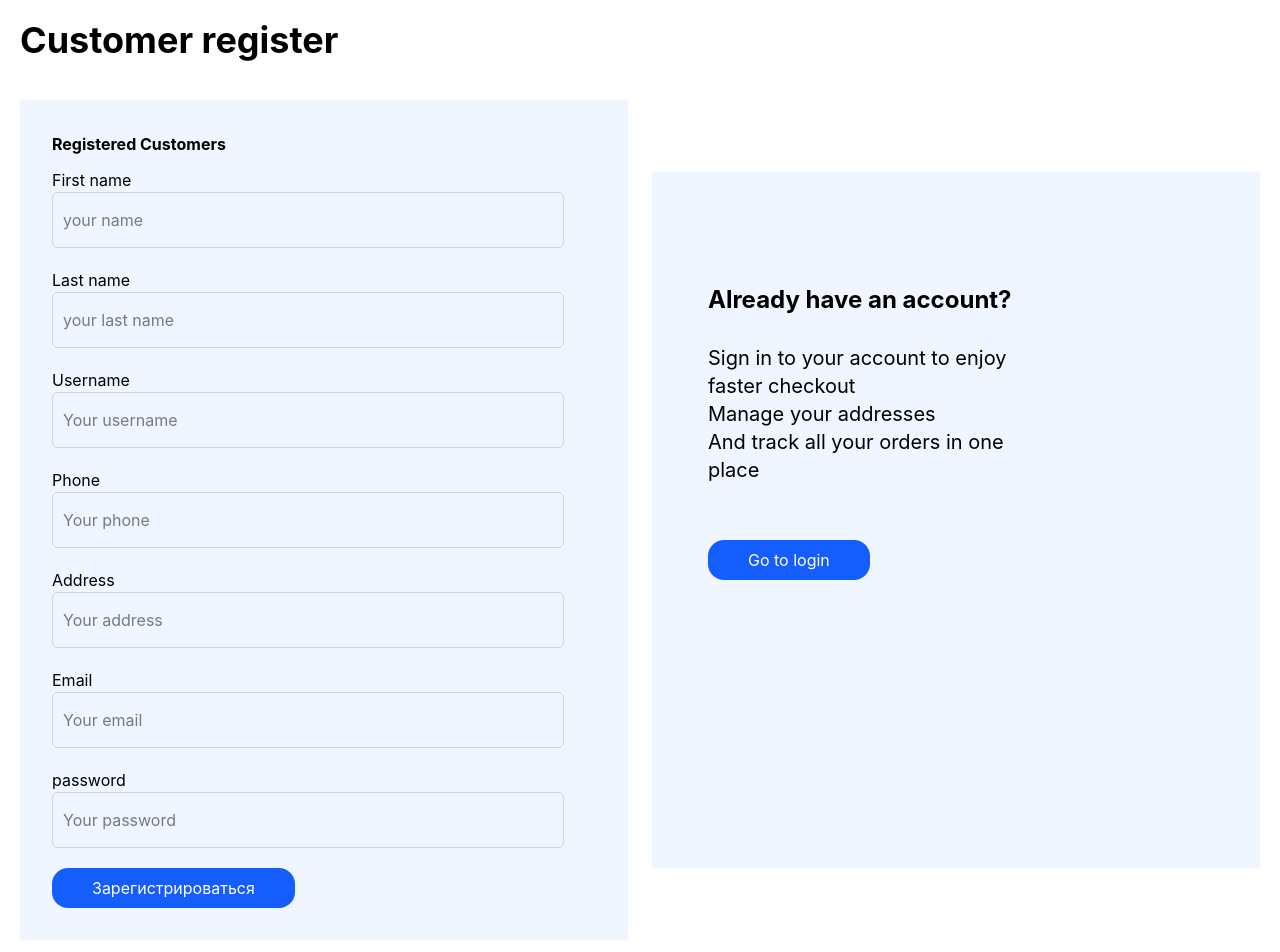
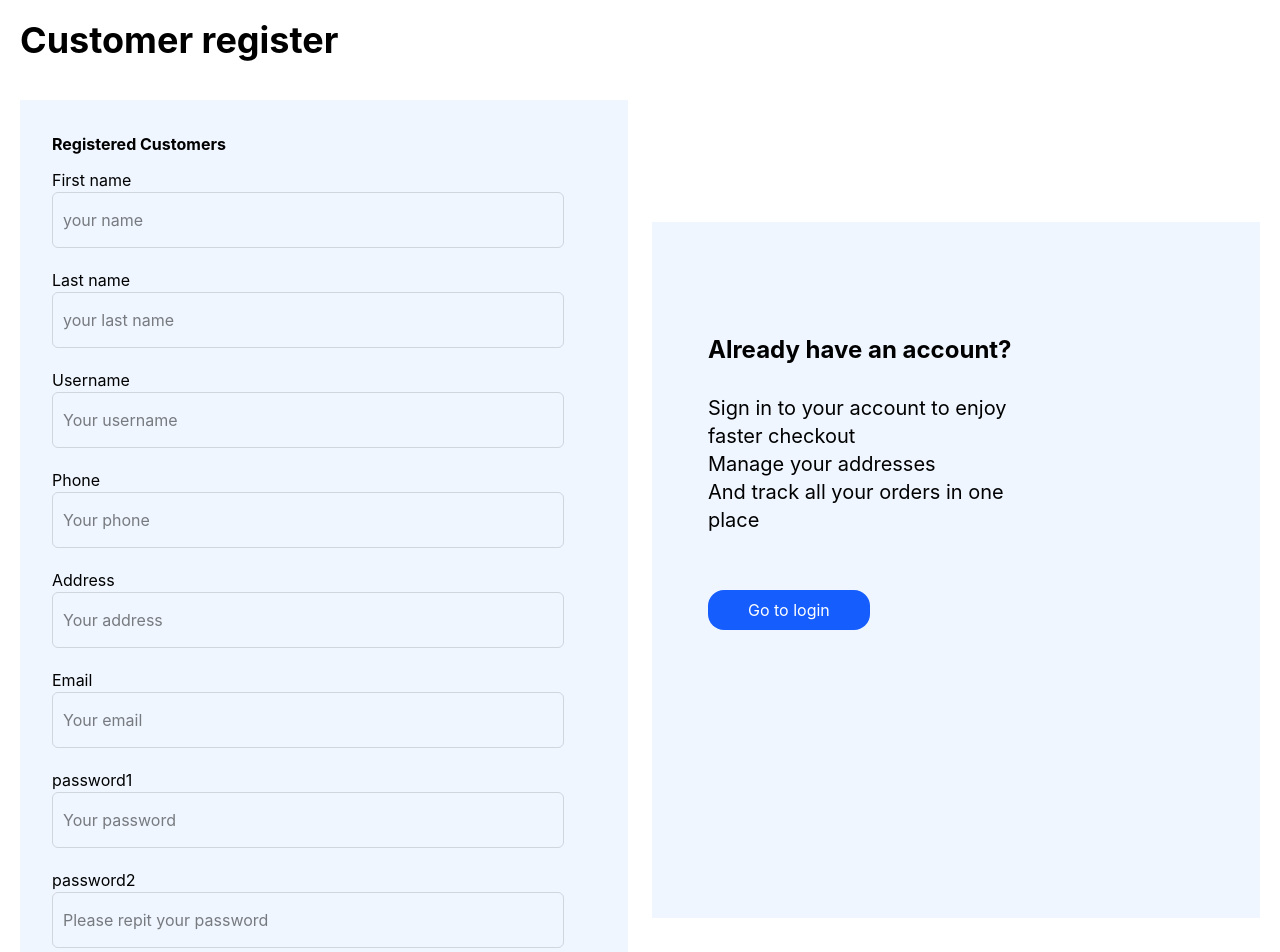
Before and after one commit to vadim5222/computer-store, a React (Vite) app in the folder frontend/client/: page /register in a window 1280 px wide. Shown: the top 952 px of the page. Built offline with nearby package versions, Linux system fonts and the light colour scheme.

Commit message:
feat: adding confirmation password upon registration

```diff
--- a/frontend/client/src/components/forms/RegisterForm.jsx
+++ b/frontend/client/src/components/forms/RegisterForm.jsx
@@ -19,7 +19,8 @@ const RegisterForm = () => {
         phone: data.phone,
         address: data.address,
         email: data.email,
-        password: data.password
+        password1: data.password1,
+        password2: data.password2
       })
       console.log(response)
       navigate('/login')
@@ -50,8 +51,11 @@ const RegisterForm = () => {
         <Label htmlFor={'email'} value={'Email'} />
         <Input type={'email'} placeholder={'Your email'} {...register('email')} />
 
-        <Label htmlFor={'password'} value={'password'} />
-        <Input type={'password'} placeholder={'Your password'} {...register('password')} />
+        <Label htmlFor={'password1'} value={'password1'} />
+        <Input type={'password'} placeholder={'Your password'} {...register('password1')} />
+
+        <Label htmlFor={'password2'} value={'password2'} />
+        <Input type={'password'} placeholder={'Please repit your password'} {...register('password2')} />
 
         <button className='cursor-pointer bg-blue-600 text-white px-10 py-2 rounded-2xl' type="submit">Зарегистрироваться</button>
       </form>
```
Also changed, not shown: 1 other file (tests, documents, lock files or other folders).
